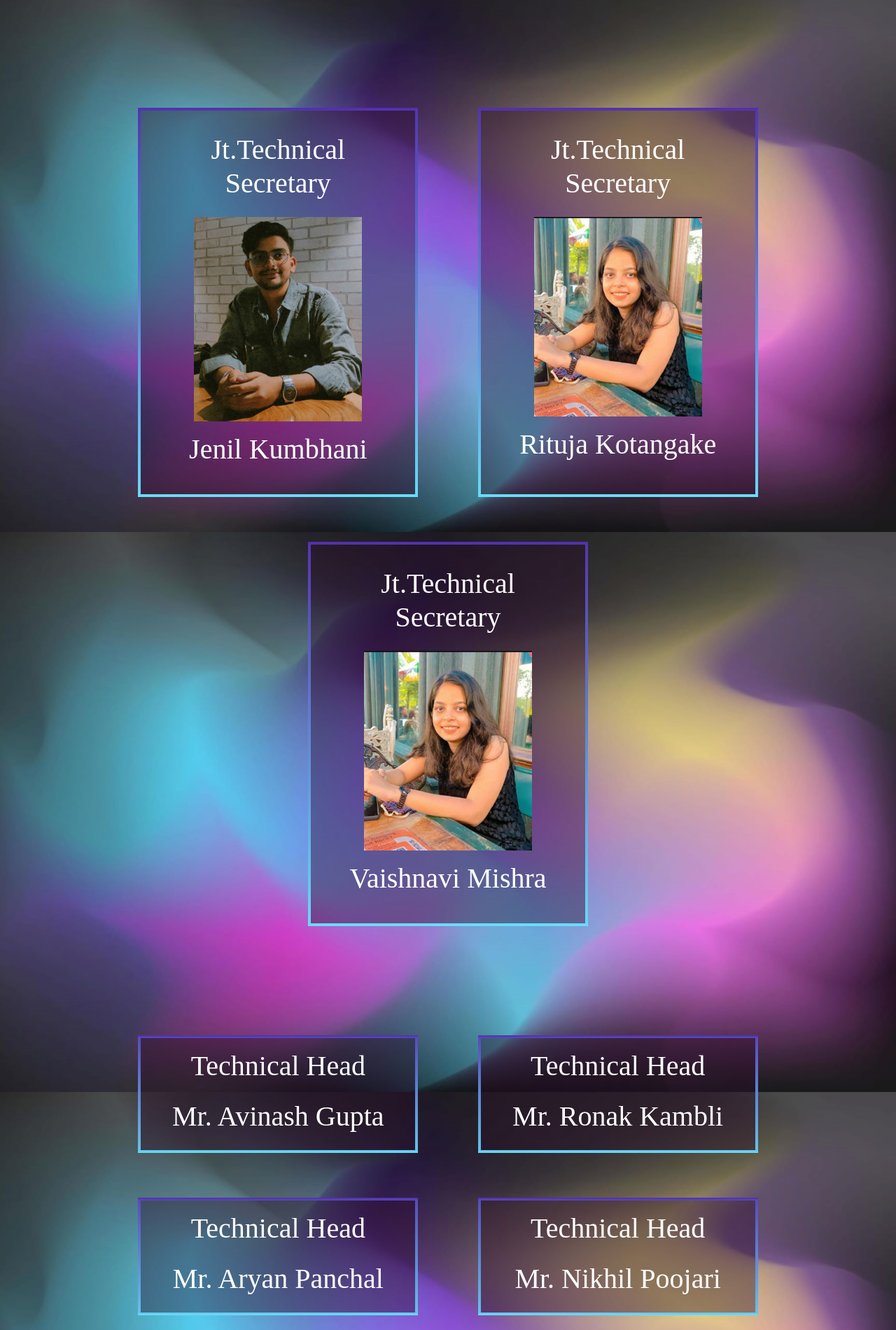
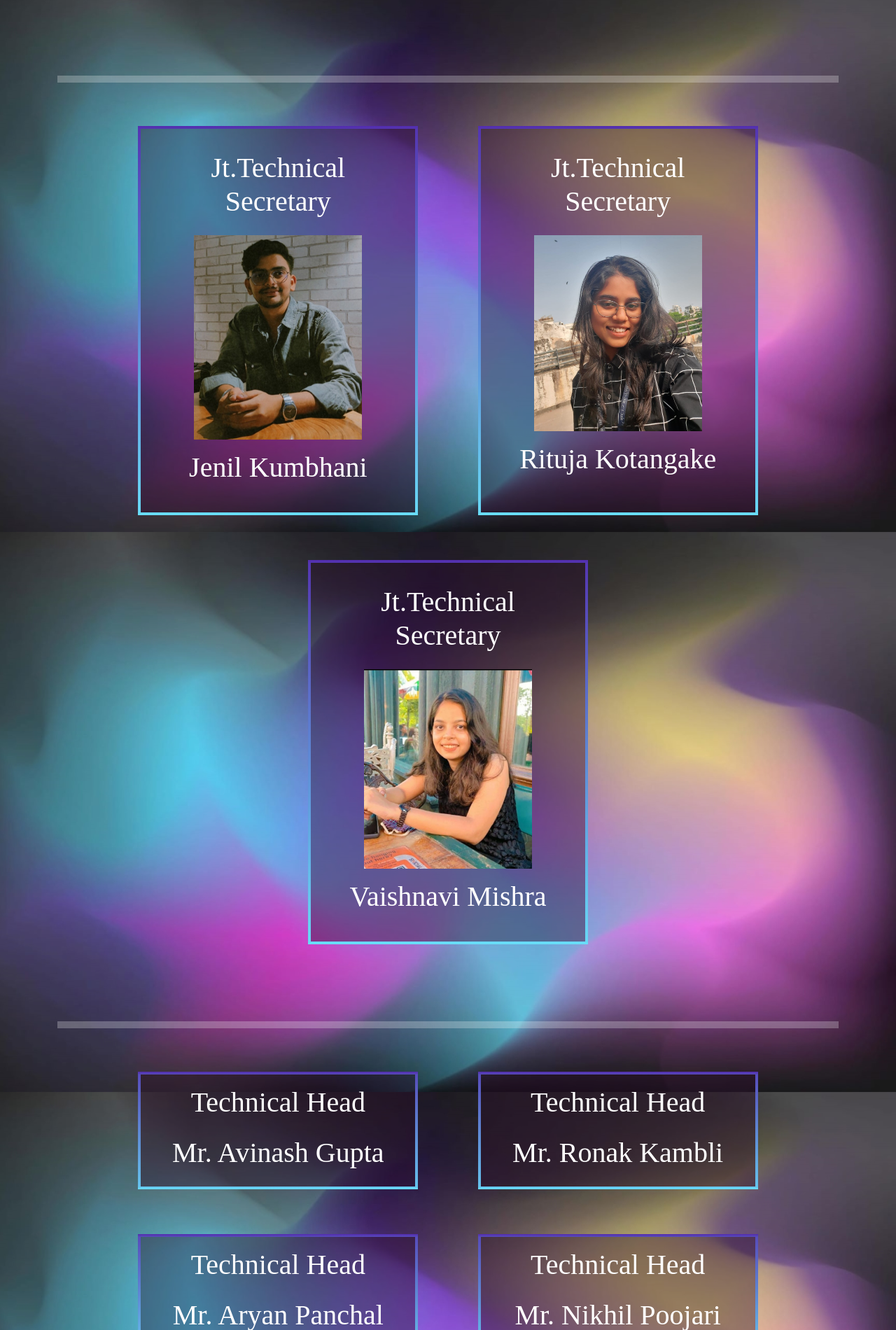
Before and after one commit to KrishayNair/icaruswebsite, a React (Create React App) app: page /team in a window 1280 px wide. Shown: the part 840-2740 px from the top of the page at 70% size. Built offline with nearby package versions, Linux system fonts and the light colour scheme.

Commit message:
other members added

```diff
--- a/src/Components/Team.css
+++ b/src/Components/Team.css
@@ -47,7 +47,6 @@
   padding: 30px;
   justify-content: space-evenly;
   margin-top: 2rem;
-
 }
 .element3 {
   width: 25rem;
@@ -113,3 +112,6 @@
   text-align: center;
   margin-top: 1rem;
 }
+hr.line {
+  border: 5px solid #fff;
+}
--- a/src/Components/Team.js
+++ b/src/Components/Team.js
@@ -4,6 +4,8 @@ import image from "../media/muazzam.jpeg";
 import image2 from "../media/akshar.JPG";
 import image3 from "../media/jenil2.jpg";
 import image4 from "../media/vaishnavi.jpg";
+import image5 from "../media/rituja2.jpeg";
+
 function Team() {
   return (
     <div className="container text-light">
@@ -24,6 +26,7 @@ function Team() {
           <h1 className="name"> Akshar Mehta</h1>
         </div>
       </div>
+      <hr className="line" />
       <div className="mainDiv2">
         <div className="element2">
           <h1 className="divHeading2">Jt.Technical Secretary</h1>
@@ -32,7 +35,7 @@ function Team() {
         </div>
         <div className="element2">
           <h1 className="divHeading2">Jt.Technical Secretary</h1>
-          <img src={image4} className="image" />
+          <img src={image5} className="image" />
           <h1 className="name">Rituja Kotangake</h1>
         </div>
         <div className="element2">
@@ -41,6 +44,7 @@ function Team() {
           <h1 className="name">Vaishnavi Mishra</h1>
         </div>
       </div>
+      <hr className="line" />
       <div className="mainDiv3">
         <div className="element3">
           <h1 className="divHeading3">Technical Head</h1>
@@ -68,6 +72,7 @@ function Team() {
           <h1 className="name">Mr. Smith Mankar</h1>
         </div>
       </div>
+      <hr className="line" />
       <div className="mainDiv4">
         <div className="element4">
           <h1 className="divHeading4">Asst. Technical Head</h1>
```
Also changed, not shown: src/media/rituja.jpeg (added), src/media/rituja2.jpeg (added).
